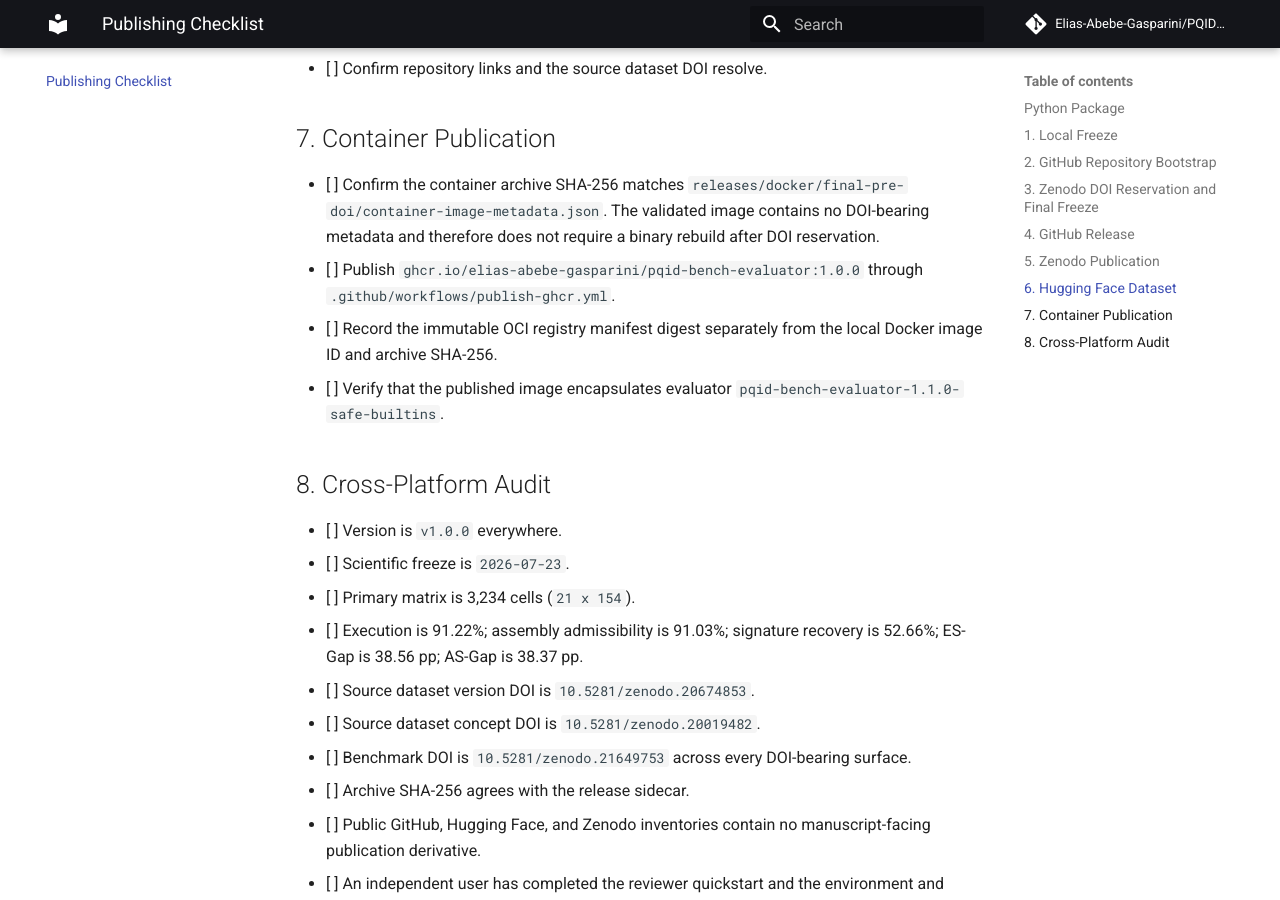
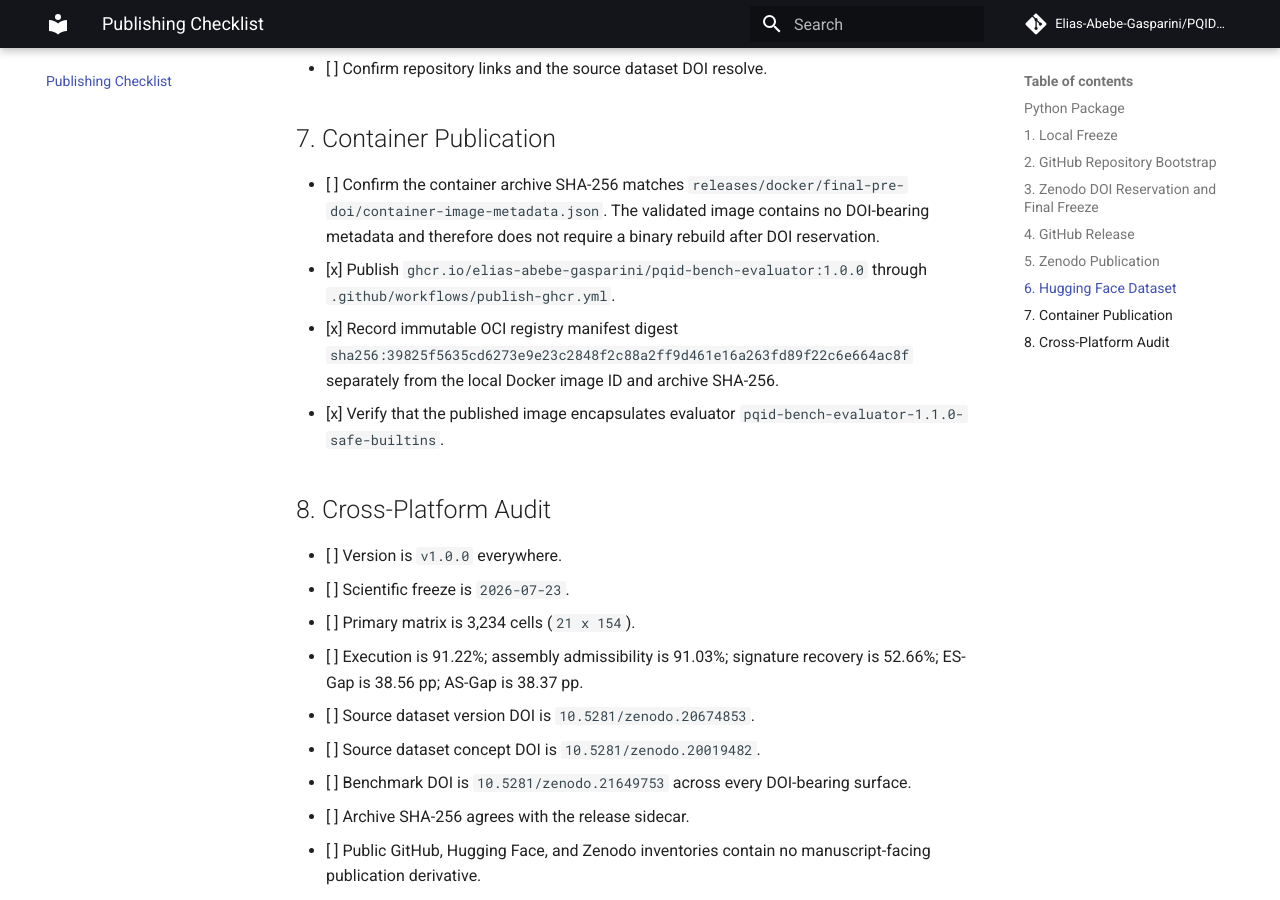
Before and after one commit to Elias-Abebe-Gasparini/PQID-Bench, an MkDocs documentation site: the page built from docs/PUBLISHING_CHECKLIST.md, in a window 1280 px wide and 900 px high, scrolled down 3466 px. Built offline with MkDocs 1.6.1 and Material for MkDocs 9.7.7, drawn with Linux system fonts in a browser that asks for light colours; comment, search, counter and statistics services are not loaded.

Commit message:
Record published evaluator manifest digest (#4)
Synchronize the public GHCR digest across the repository, evaluator documentation, and publication checklist.

```diff
--- a/docs/PUBLISHING_CHECKLIST.md
+++ b/docs/PUBLISHING_CHECKLIST.md
@@ -139,13 +139,14 @@ python ".\platforms\huggingface_dataset\upload_dataset.py" --publish
       `releases/docker/final-pre-doi/container-image-metadata.json`. The
       validated image contains no DOI-bearing metadata and therefore does not
       require a binary rebuild after DOI reservation.
-- [ ] Publish
+- [x] Publish
       `ghcr.io/elias-abebe-gasparini/pqid-bench-evaluator:1.0.0` through
       `.github/workflows/publish-ghcr.yml`.
-- [ ] Record the immutable OCI registry manifest digest separately from the
-  local Docker image ID and archive SHA-256.
-- [ ] Verify that the published image encapsulates evaluator
-  `pqid-bench-evaluator-1.1.0-safe-builtins`.
+- [x] Record immutable OCI registry manifest digest
+      `sha256:39825f5635cd6273e9e23c2848f2c88a2ff9d461e16a263fd89f22c6e664ac8f`
+      separately from the local Docker image ID and archive SHA-256.
+- [x] Verify that the published image encapsulates evaluator
+      `pqid-bench-evaluator-1.1.0-safe-builtins`.
 
 ## 8. Cross-Platform Audit
 
```
Also changed, not shown: README.md (+3 -0 lines), docker/evaluator/README.md (+3 -0 lines), docs/index.md (+3 -1 lines), docs/user-manual/installation.md (+2 -2 lines), 1 other file.
